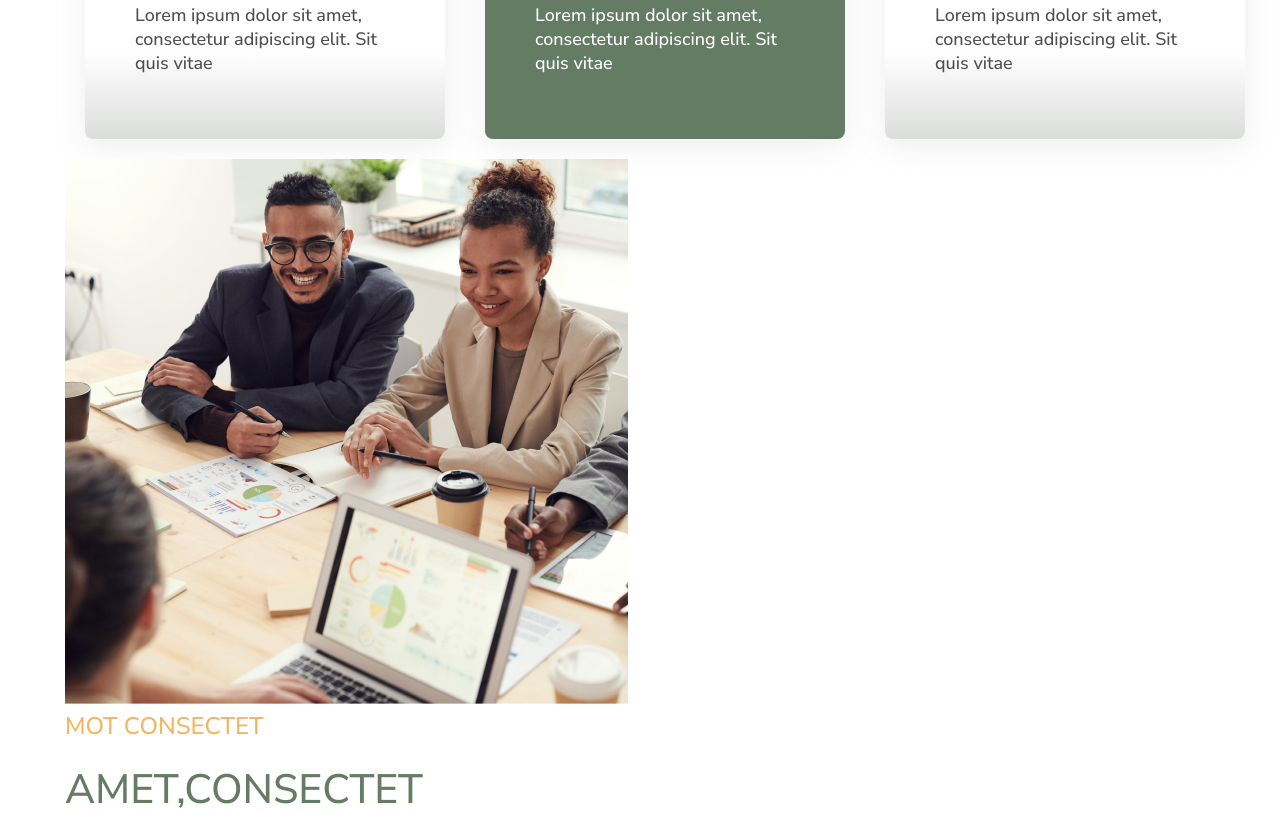
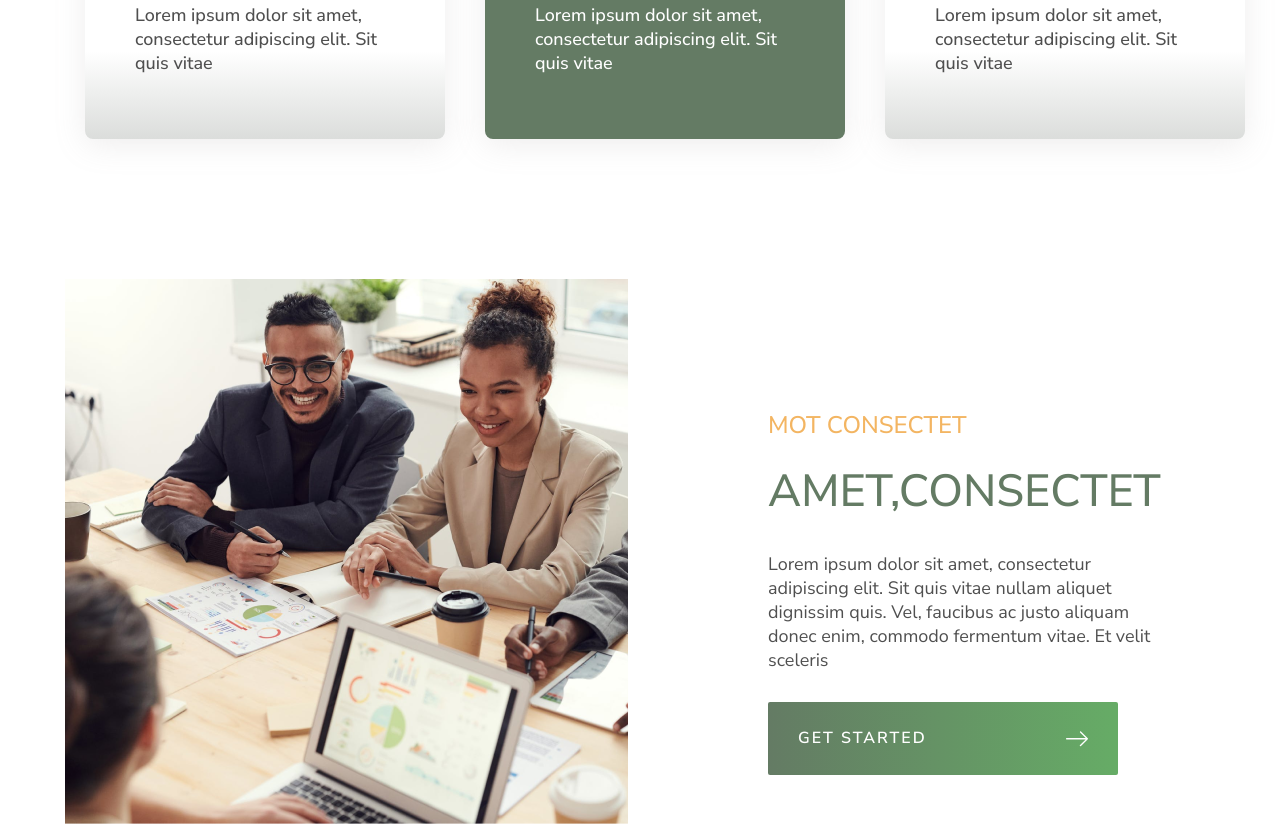
Before and after one commit to Arsenas/HTML-CSS-praktinis-atsiskaitymas, a plain HTML site: page index.html in a window 1280 px wide. Shown: the part 1908-2740 px from the top of the page. Drawn offline with Linux system fonts and the light colour scheme.

Commit message:
fifth section

```diff
--- a/style.scss
+++ b/style.scss
@@ -291,3 +291,31 @@ text-transform: uppercase;
     background: rgb(255,255,255);
     background: linear-gradient(180deg, rgba(255,255,255,1) 0%, rgba(255,255,255,1) 74%, rgba(219,221,219,1) 100%);
     }
+
+    .fourth-section {
+        display:flex;
+        margin-top: 120px;
+
+    }
+
+
+
+    .fourth-section-right {
+        margin: 130px 80px 100px 140px;
+
+        h2 {
+            font-size: 24px;
+            weight: 500;
+        }
+
+        h3 {
+            font-size: 45px;
+            weight: 500;
+        }
+
+        p {
+            font-size: 18px;
+            font-weight: 400;
+
+        }
+    }
```
Also changed, not shown: style.css, 1 other file.
